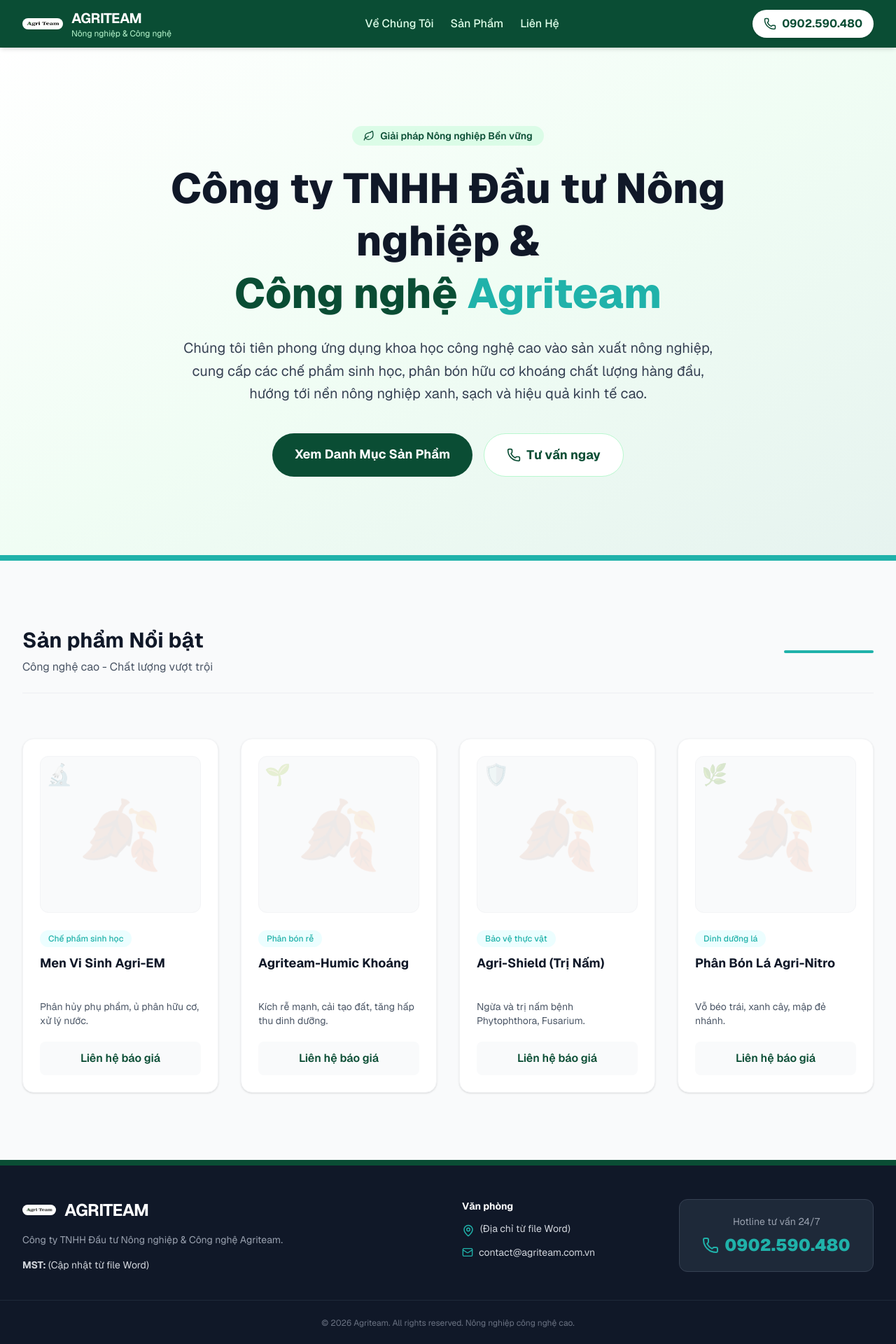
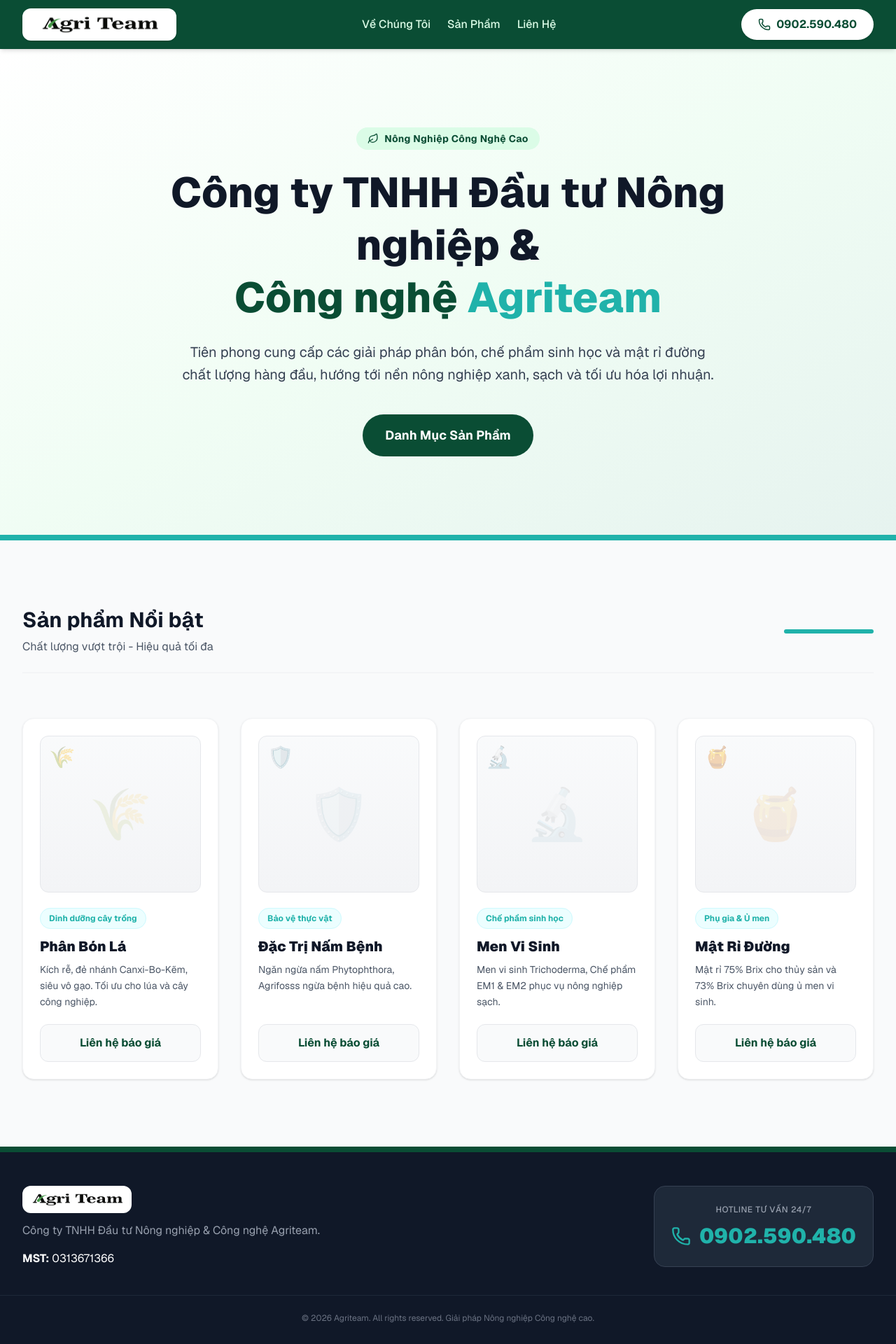
Before and after one commit to tmathu1982-coder/agriteam-web, a Next.js app: page / in a window 1280 px wide. Shown: the top 1920 px of the page at 70% size. Built offline with nearby package versions, Linux system fonts and the light colour scheme.

Commit message:
Cap nhat Logo to va them Mat ri duong

```diff
--- a/app/page.tsx
+++ b/app/page.tsx
@@ -1,144 +1,134 @@
 import Image from "next/image";
-import { Phone, Mail, MapPin, Target, Leaf } from "lucide-react"; // Cần cài: npm install lucide-react
+import { Phone, MapPin, Leaf } from "lucide-react";
 
 export default function Home() {
   const hotline = "0902590480";
   const hotlineDisplay = "0902.590.480";
 
-  // Dữ liệu sản phẩm (Giả định dựa trên ảnh và ngành nghề)
+  // Danh mục sản phẩm đã được chuẩn hóa
   const products = [
     {
       id: 1,
-      name: "Men Vi Sinh Agri-EM",
+      name: "Phân Bón Lá",
+      category: "Dinh dưỡng cây trồng",
+      description: "Kích rễ, đẻ nhánh Canxi-Bo-Kẽm, siêu vô gạo. Tối ưu cho lúa và cây công nghiệp.",
+      image: "/products/phan-bon.png",
+      icon: "🌾",
+    },
+    {
+      id: 2,
+      name: "Đặc Trị Nấm Bệnh",
+      category: "Bảo vệ thực vật",
+      description: "Ngăn ngừa nấm Phytophthora, Agrifosss ngừa bệnh hiệu quả cao.",
+      image: "/products/tri-benh.png",
+      icon: "🛡️",
+    },
+    {
+      id: 3,
+      name: "Men Vi Sinh",
       category: "Chế phẩm sinh học",
-      description: "Phân hủy phụ phẩm, ủ phân hữu cơ, xử lý nước.",
-      image: "/products/agri-em.png", // Thay bằng ảnh đã xử lý nền
+      description: "Men vi sinh Trichoderma, Chế phẩm EM1 & EM2 phục vụ nông nghiệp sạch.",
+      image: "/products/men-vi-sinh.png",
       icon: "🔬",
     },
     {
-      id: 2,
-      name: "Agriteam-Humic Khoáng",
-      category: "Phân bón rễ",
-      description: "Kích rễ mạnh, cải tạo đất, tăng hấp thu dinh dưỡng.",
-      image: "/products/humic.png", // Thay bằng ảnh đã xử lý nền
-      icon: "🌱",
-    },
-    {
-      id: 3,
-      name: "Agri-Shield (Trị Nấm)",
-      category: "Bảo vệ thực vật",
-      description: "Ngừa và trị nấm bệnh Phytophthora, Fusarium.",
-      image: "/products/agri-shield.png", // Thay bằng ảnh đã xử lý nền
-      icon: "🛡️",
-    },
-    {
       id: 4,
-      name: "Phân Bón Lá Agri-Nitro",
-      category: "Dinh dưỡng lá",
-      description: "Vỗ béo trái, xanh cây, mập đẻ nhánh.",
-      image: "/products/agri-nitro.png", // Thay bằng ảnh đã xử lý nền
-      icon: "🌿",
+      name: "Mật Rỉ Đường",
+      category: "Phụ gia & Ủ men",
+      description: "Mật rỉ 75% Brix cho thủy sản và 73% Brix chuyên dùng ủ men vi sinh.",
+      image: "/products/mat-ri.png",
+      icon: "🍯",
     },
   ];
 
   return (
     <main className="min-h-screen bg-gray-50 text-gray-800 font-sans">
 
-      {/* HEADER - ĐỒNG BỘ MÀU LOGO (ĐẬM) */}
+      {/* HEADER - LOGO LỚN, KHÔNG CÒN CHỮ */}
       <header className="bg-[#0A4D34] text-white sticky top-0 z-50 shadow-md">
         <div className="max-w-7xl mx-auto px-4 sm:px-6 lg:px-8 py-3 flex justify-between items-center">
-          <div className="flex items-center gap-3">
-            {/* Khối nền trắng bo góc cho logo nổi bật */}
-            <div className="bg-white p-1 rounded-lg">
+
+          <div className="flex items-center">
+            <div className="bg-white px-5 py-2 rounded-xl shadow-sm hover:shadow-md transition">
               <Image
-                src="/logo-agriteam.png" // Nhớ bỏ file logo vào public nhé
+                src="/logo-agriteam.png"
                 alt="Agriteam Logo"
-                width={50}
-                height={50}
+                width={180}
+                height={70}
                 className="object-contain"
               />
             </div>
-            <div className="flex flex-col">
-              <h1 className="text-xl font-bold tracking-tight">AGRITEAM</h1>
-              <span className="text-xs text-green-200">Nông nghiệp & Công nghệ</span>
-            </div>
           </div>
+
           <nav className="hidden md:flex gap-6 font-medium text-green-100">
             <a href="#ve-chung-toi" className="hover:text-white transition">Về Chúng Tôi</a>
             <a href="#san-pham" className="hover:text-white transition">Sản Phẩm</a>
             <a href="#lien-he" className="hover:text-white transition">Liên Hệ</a>
           </nav>
-          <a href={`tel:${hotline}`} className="flex items-center gap-2 bg-white text-[#0A4D34] px-4 py-2 rounded-full font-bold hover:bg-green-100 transition shadow">
+
+          <a href={`tel:${hotline}`} className="hidden sm:flex items-center gap-2 bg-white text-[#0A4D34] px-6 py-2.5 rounded-full font-bold hover:bg-green-100 transition shadow-sm">
             <Phone size={18} />
             {hotlineDisplay}
           </a>
         </div>
       </header>
 
-      {/* HERO SECTION - TÔNG MÀU SÁNG & CÔNG NGHỆ */}
+      {/* HERO SECTION */}
       <section id="ve-chung-toi" className="bg-gradient-to-br from-white via-green-50 to-[#E6F3EF] py-28 border-b-8 border-[#20B2AA]">
         <div className="max-w-5xl mx-auto text-center px-4">
-          <div className="inline-flex items-center gap-2 bg-green-100 text-[#0A4D34] px-4 py-1 rounded-full text-sm font-semibold mb-6">
+          <div className="inline-flex items-center gap-2 bg-green-100 text-[#0A4D34] px-4 py-1.5 rounded-full text-sm font-bold mb-6 tracking-wide">
             <Leaf size={16} />
-            <span>Giải pháp Nông nghiệp Bền vững</span>
+            <span>Nông Nghiệp Công Nghệ Cao</span>
           </div>
           <h1 className="text-4xl md:text-6xl font-extrabold text-gray-900 mb-6 leading-tight">
             Công ty TNHH Đầu tư Nông nghiệp & <br/>
             <span className="text-[#0A4D34]">Công nghệ <span className="text-[#20B2AA]">Agriteam</span></span>
           </h1>
           <p className="text-xl text-gray-700 mb-10 leading-relaxed max-w-3xl mx-auto">
-            Chúng tôi tiên phong ứng dụng khoa học công nghệ cao vào sản xuất nông nghiệp,
-            cung cấp các chế phẩm sinh học, phân bón hữu cơ khoáng chất lượng hàng đầu,
-            hướng tới nền nông nghiệp xanh, sạch và hiệu quả kinh tế cao.
+            Tiên phong cung cấp các giải pháp phân bón, chế phẩm sinh học và mật rỉ đường chất lượng hàng đầu,
+            hướng tới nền nông nghiệp xanh, sạch và tối ưu hóa lợi nhuận.
           </p>
           <div className="flex gap-4 justify-center">
             <a href="#san-pham" className="bg-[#0A4D34] text-white px-8 py-4 rounded-full font-bold text-lg hover:bg-[#073a27] hover:shadow-lg transition-all">
-              Xem Danh Mục Sản Phẩm
-            </a>
-            <a href={`tel:${hotline}`} className="bg-white text-[#0A4D34] px-8 py-4 rounded-full font-bold text-lg border border-green-200 hover:border-[#0A4D34] transition-all flex items-center gap-2">
-                <Phone size={20}/>
-                Tư vấn ngay
+              Danh Mục Sản Phẩm
             </a>
           </div>
         </div>
       </section>
 
-      {/* SẢN PHẨM SECTION - BỐ CỤC KHỐI CHUYÊN NGHIỆP */}
+      {/* SẢN PHẨM SECTION */}
       <section id="san-pham" className="py-24 max-w-7xl mx-auto px-4 sm:px-6 lg:px-8">
         <div className="flex justify-between items-center mb-16 border-b-2 border-gray-100 pb-6">
           <div>
             <h3 className="text-3xl font-bold text-gray-900">Sản phẩm Nổi bật</h3>
-            <p className="text-gray-600 mt-2">Công nghệ cao - Chất lượng vượt trội</p>
+            <p className="text-gray-600 mt-2">Chất lượng vượt trội - Hiệu quả tối đa</p>
           </div>
-          <div className="w-32 h-1 bg-[#20B2AA] rounded-full"></div>
+          <div className="w-32 h-1.5 bg-[#20B2AA] rounded-full"></div>
         </div>
 
         <div className="grid grid-cols-1 md:grid-cols-2 lg:grid-cols-4 gap-8">
           {products.map((product) => (
-            <div key={product.id} className="bg-white rounded-2xl shadow-sm border border-gray-100 p-6 flex flex-col hover:shadow-xl hover:-translate-y-2 transition-all duration-300 grouping">
-              {/* Vùng chứa ảnh - Trò cần xử lý remove nền để ảnh hiện đẹp nhất */}
-              <div className="w-full h-56 bg-gray-50 rounded-xl flex items-center justify-center mb-6 overflow-hidden border border-gray-100 relative p-4">
-                <span className="absolute top-2 left-2 text-3xl opacity-20">{product.icon}</span>
-                {/* Fallback nếu chưa có ảnh: hiện icon */}
-                <div className="absolute inset-0 flex items-center justify-center text-8xl opacity-10">🍂</div>
-
-                {/* Khi có ảnh thật, xóa fallback ở trên và uncomment dòng dưới: */}
-                {/* <Image src={product.image} alt={product.name} fill className="object-contain p-4 grouping-hover:scale-105 transition-transform" /> */}
+            <div key={product.id} className="bg-white rounded-2xl shadow-sm border border-gray-100 p-6 flex flex-col hover:shadow-xl hover:-translate-y-2 transition-all duration-300">
+              <div className="w-full h-56 bg-gradient-to-b from-gray-50 to-gray-100 rounded-xl flex items-center justify-center mb-6 border border-gray-200 relative p-4 overflow-hidden">
+                <span className="absolute top-3 left-3 text-3xl opacity-30">{product.icon}</span>
+                <div className="text-7xl opacity-10">{product.icon}</div>
+                {/* Khi có ảnh sản phẩm đã xóa nền, bỏ dấu comment (//) ở dòng dưới và xóa dòng icon ở trên đi */}
+                {/* <Image src={product.image} alt={product.name} fill className="object-contain p-4 hover:scale-105 transition-transform" /> */}
               </div>
 
               <div className="flex-grow">
-                <span className="text-xs font-medium text-[#20B2AA] bg-cyan-50 px-3 py-1 rounded-full">
+                <span className="text-xs font-bold text-[#20B2AA] bg-cyan-50 border border-cyan-100 px-3 py-1.5 rounded-full">
                   {product.category}
                 </span>
-                <h4 className="text-lg font-bold text-gray-900 mt-3 mb-2 leading-snug h-14 line-clamp-2">
+                <h4 className="text-xl font-black text-gray-900 mt-4 mb-2 leading-snug">
                   {product.name}
                 </h4>
-                <p className="text-sm text-gray-600 mb-5 line-clamp-3">
+                <p className="text-sm text-gray-600 mb-5 leading-relaxed">
                   {product.description}
                 </p>
               </div>
 
-              <a href={`tel:${hotline}`} className="block text-center bg-gray-50 text-[#0A4D34] py-3 rounded-lg font-semibold hover:bg-[#0A4D34] hover:text-white transition group-hover:bg-[#0A4D34] group-hover:text-white">
+              <a href={`tel:${hotline}`} className="block text-center bg-gray-50 text-[#0A4D34] py-3.5 rounded-xl font-bold hover:bg-[#0A4D34] hover:text-white transition border border-gray-200 hover:border-[#0A4D34]">
                 Liên hệ báo giá
               </a>
             </div>
@@ -146,31 +136,23 @@
         </div>
       </section>
 
-      {/* LIÊN HỆ SECTION & FOOTER THU GỌN */}
+      {/* FOOTER */}
       <footer id="lien-he" className="bg-gray-900 text-gray-300 py-12 border-t-8 border-[#0A4D34]">
         <div className="max-w-7xl mx-auto px-4 sm:px-6 lg:px-8 flex flex-col md:flex-row justify-between gap-10 text-sm">
 
           <div className="md:w-1/2 space-y-4">
-            <div className="flex items-center gap-3">
-               <div className="bg-white p-1 rounded-lg">
-                <Image src="/logo-agriteam.png" alt="Agriteam Logo" width={40} height={40} className="object-contain"/>
-              </div>
-              <h2 className="text-2xl font-bold text-white tracking-tight">AGRITEAM</h2>
+            <div className="bg-white p-2 rounded-xl inline-block mb-2">
+              <Image src="/logo-agriteam.png" alt="Agriteam Logo" width={140} height={50} className="object-contain"/>
             </div>
-            <p className="text-gray-400">Công ty TNHH Đầu tư Nông nghiệp & Công nghệ Agriteam.</p>
-            <p><strong>MST:</strong> (Cập nhật từ file Word)</p>
+            <p className="text-gray-400 text-base">Công ty TNHH Đầu tư Nông nghiệp & Công nghệ Agriteam.</p>
+            <p className="text-base text-white"><strong>MST:</strong> 0313671366</p>
           </div>
 
-          <div className="md:w-1/2 grid grid-cols-1 sm:grid-cols-2 gap-8">
-            <div className="space-y-3">
-              <h4 className="font-bold text-white mb-3">Văn phòng</h4>
-              <div className="flex gap-2 items-start"> <MapPin size={18} className="text-[#20B2AA] mt-1 flex-shrink-0"/> <p>(Địa chỉ từ file Word)</p></div>
-              <div className="flex gap-2 items-center"> <Mail size={16} className="text-[#20B2AA]"/> <p>contact@agriteam.com.vn</p></div>
-            </div>
-            <div className="bg-gray-800 p-5 rounded-xl border border-gray-700 text-center flex flex-col items-center justify-center">
-              <p className="text-gray-400 mb-2">Hotline tư vấn 24/7</p>
-              <a href={`tel:${hotline}`} className="text-2xl font-black text-[#20B2AA] hover:text-white transition flex items-center gap-2">
-                <Phone />
+          <div className="md:w-1/2 flex flex-col sm:flex-row gap-8 justify-end">
+            <div className="bg-gray-800 p-6 rounded-2xl border border-gray-700 text-center flex flex-col items-center justify-center min-w-[250px] hover:bg-gray-700 transition">
+              <p className="text-gray-400 mb-3 font-medium uppercase tracking-wider text-xs">Hotline tư vấn 24/7</p>
+              <a href={`tel:${hotline}`} className="text-3xl font-black text-[#20B2AA] hover:text-white transition flex items-center gap-3">
+                <Phone size={28}/>
                 {hotlineDisplay}
               </a>
             </div>
@@ -178,7 +160,7 @@
         </div>
 
         <div className="max-w-7xl mx-auto px-4 mt-10 pt-6 border-t border-gray-800 text-center text-xs text-gray-500">
-          <p>© {new Date().getFullYear()} Agriteam. All rights reserved. Nông nghiệp công nghệ cao.</p>
+          <p>© {new Date().getFullYear()} Agriteam. All rights reserved. Giải pháp Nông nghiệp Công nghệ cao.</p>
         </div>
       </footer>
     </main>
```
